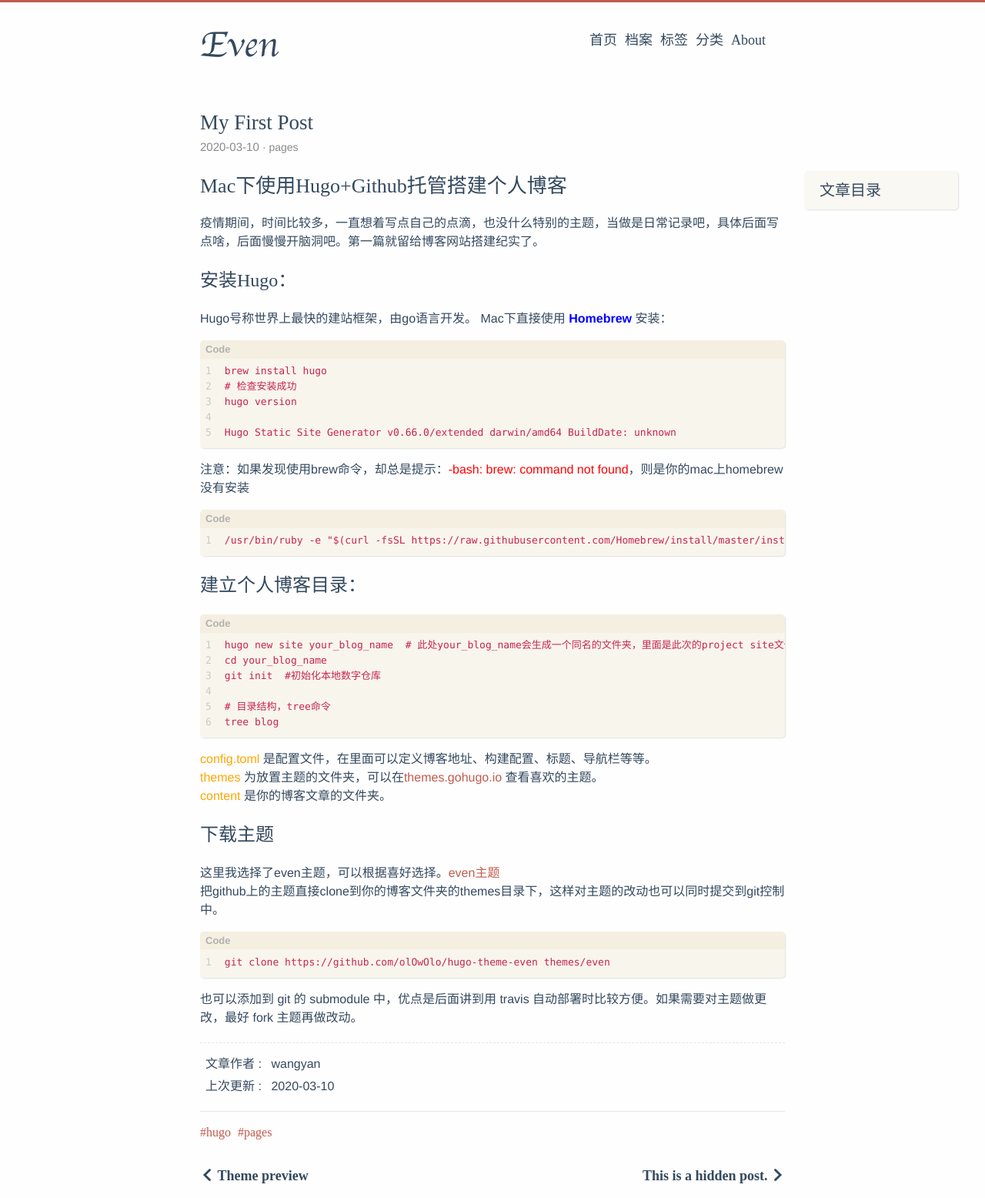
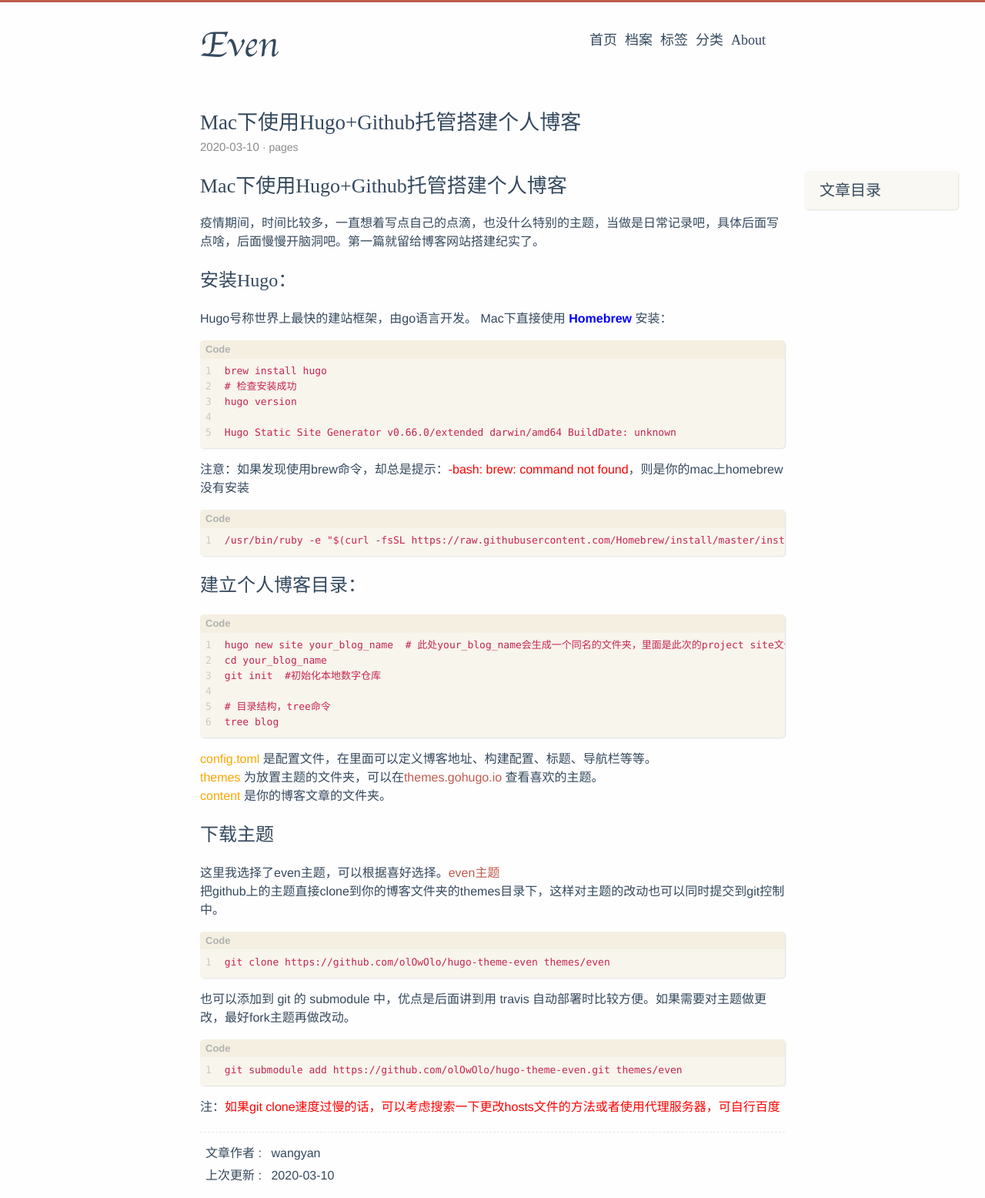
Before and after one commit to Naruto-AI-WY/Naruto-AI-WY.github.io, a plain HTML site: page post/my-first-post/index.html in a window 1280 px wide. Shown: the top 1556 px of the page at 77% size. Drawn offline with nearby package versions, Linux system fonts and the light colour scheme; some packages are replaced by stand-ins of ours; a script that the page names is missing.

Commit message:
rebuilding site Tue Mar 10 23:16:19 CST 2020

```diff
--- a/categories/pages/index.xml
+++ b/categories/pages/index.xml
@@ -12,7 +12,7 @@
 
 
     <item>
-      <title>My First Post</title>
+      <title>Mac下使用Hugo&#43;Github托管搭建个人博客</title>
       <link>https://Naruto-AI-WY.github.io/post/my-first-post/</link>
       <pubDate>Tue, 10 Mar 2020 10:00:00 +0800</pubDate>
 
--- a/index.xml
+++ b/index.xml
@@ -32,7 +32,7 @@ It makes use of a variety of open source projects including:
     </item>
 
     <item>
-      <title>My First Post</title>
+      <title>Mac下使用Hugo&#43;Github托管搭建个人博客</title>
       <link>https://Naruto-AI-WY.github.io/post/my-first-post/</link>
       <pubDate>Tue, 10 Mar 2020 10:00:00 +0800</pubDate>
 
--- a/post/index.xml
+++ b/post/index.xml
@@ -21,7 +21,7 @@
     </item>
 
     <item>
-      <title>My First Post</title>
+      <title>Mac下使用Hugo&#43;Github托管搭建个人博客</title>
       <link>https://Naruto-AI-WY.github.io/post/my-first-post/</link>
       <pubDate>Tue, 10 Mar 2020 10:00:00 +0800</pubDate>
 
--- a/post/my-first-post/index.html
+++ b/post/my-first-post/index.html
@@ -3,7 +3,7 @@
 <head>
   <meta charset="utf-8">
   <meta http-equiv="X-UA-Compatible" content="IE=edge,chrome=1">
-  <title>My First Post - Naruto&#39;s AI blog</title>
+  <title>Mac下使用Hugo&#43;Github托管搭建个人博客 - Naruto&#39;s AI blog</title>
   <meta name="renderer" content="webkit" />
 <meta name="viewport" content="width=device-width, initial-scale=1, maximum-scale=1"/>
 
@@ -38,22 +38,22 @@
 <link rel="stylesheet" href="https://cdn.jsdelivr.net/npm/@fancyapps/fancybox@3.1.20/dist/jquery.fancybox.min.css" integrity="sha256-7TyXnr2YU040zfSP+rEcz29ggW4j56/ujTPwjMzyqFY=" crossorigin="anonymous">
 
 
-<meta property="og:title" content="My First Post" />
+<meta property="og:title" content="Mac下使用Hugo&#43;Github托管搭建个人博客" />
 <meta property="og:description" content="第一篇文章" />
 <meta property="og:type" content="article" />
 <meta property="og:url" content="https://Naruto-AI-WY.github.io/post/my-first-post/" />
 <meta property="article:published_time" content="2020-03-10T10:00:00+08:00" />
 <meta property="article:modified_time" content="2020-03-10T10:00:00+08:00" />
-<meta itemprop="name" content="My First Post">
+<meta itemprop="name" content="Mac下使用Hugo&#43;Github托管搭建个人博客">
 <meta itemprop="description" content="第一篇文章">
 <meta itemprop="datePublished" content="2020-03-10T10:00:00&#43;08:00" />
 <meta itemprop="dateModified" content="2020-03-10T10:00:00&#43;08:00" />
-<meta itemprop="wordCount" content="559">
+<meta itemprop="wordCount" content="622">
 
 
 
 <meta itemprop="keywords" content="hugo,pages," /><meta name="twitter:card" content="summary"/>
-<meta name="twitter:title" content="My First Post"/>
+<meta name="twitter:title" content="Mac下使用Hugo&#43;Github托管搭建个人博客"/>
 <meta name="twitter:description" content="第一篇文章"/>
 
 <!--[if lte IE 9]>
@@ -121,7 +121,7 @@
           <article class="post">
 
     <header class="post-header">
-      <h1 class="post-title">My First Post</h1>
+      <h1 class="post-title">Mac下使用Hugo&#43;Github托管搭建个人博客</h1>
 
       <div class="post-meta">
         <span class="post-time"> 2020-03-10 </span>
@@ -207,7 +207,16 @@ tree blog  </code></pre></td></tr></table>
 <pre class="chroma"><code class="language-fallback" data-lang="fallback">git clone https://github.com/olOwOlo/hugo-theme-even themes/even</code></pre></td></tr></table>
 </div>
 </div>
-<p>也可以添加到 git 的 submodule 中，优点是后面讲到用 travis 自动部署时比较方便。如果需要对主题做更改，最好 fork 主题再做改动。</p>
+<p>也可以添加到 git 的 submodule 中，优点是后面讲到用 travis 自动部署时比较方便。如果需要对主题做更改，最好fork主题再做改动。</p>
+<div class="highlight"><div class="chroma">
+<table class="lntable"><tr><td class="lntd">
+<pre class="chroma"><code><span class="lnt">1
+</span></code></pre></td>
+<td class="lntd">
+<pre class="chroma"><code class="language-fallback" data-lang="fallback">git submodule add https://github.com/olOwOlo/hugo-theme-even.git themes/even </code></pre></td></tr></table>
+</div>
+</div>
+<p>注：<font color=red>如果git clone速度过慢的话，可以考虑搜索一下更改hosts文件的方法或者使用代理服务器，可自行百度</font></p>
 
     </div>
 
--- a/tags/hugo/index.xml
+++ b/tags/hugo/index.xml
@@ -12,7 +12,7 @@
 
 
     <item>
-      <title>My First Post</title>
+      <title>Mac下使用Hugo&#43;Github托管搭建个人博客</title>
       <link>https://Naruto-AI-WY.github.io/post/my-first-post/</link>
       <pubDate>Tue, 10 Mar 2020 10:00:00 +0800</pubDate>
 
--- a/tags/pages/index.xml
+++ b/tags/pages/index.xml
@@ -12,7 +12,7 @@
 
 
     <item>
-      <title>My First Post</title>
+      <title>Mac下使用Hugo&#43;Github托管搭建个人博客</title>
       <link>https://Naruto-AI-WY.github.io/post/my-first-post/</link>
       <pubDate>Tue, 10 Mar 2020 10:00:00 +0800</pubDate>
 
```
Also changed, not shown: categories/pages/index.html (+1 -1 lines), index.html (+1 -1 lines), post/even-preview/index.html (+1 -1 lines), post/hidden-post/index.html (+1 -1 lines), post/index.html (+1 -1 lines), tags/hugo/index.html (+1 -1 lines), tags/pages/index.html (+1 -1 lines).
